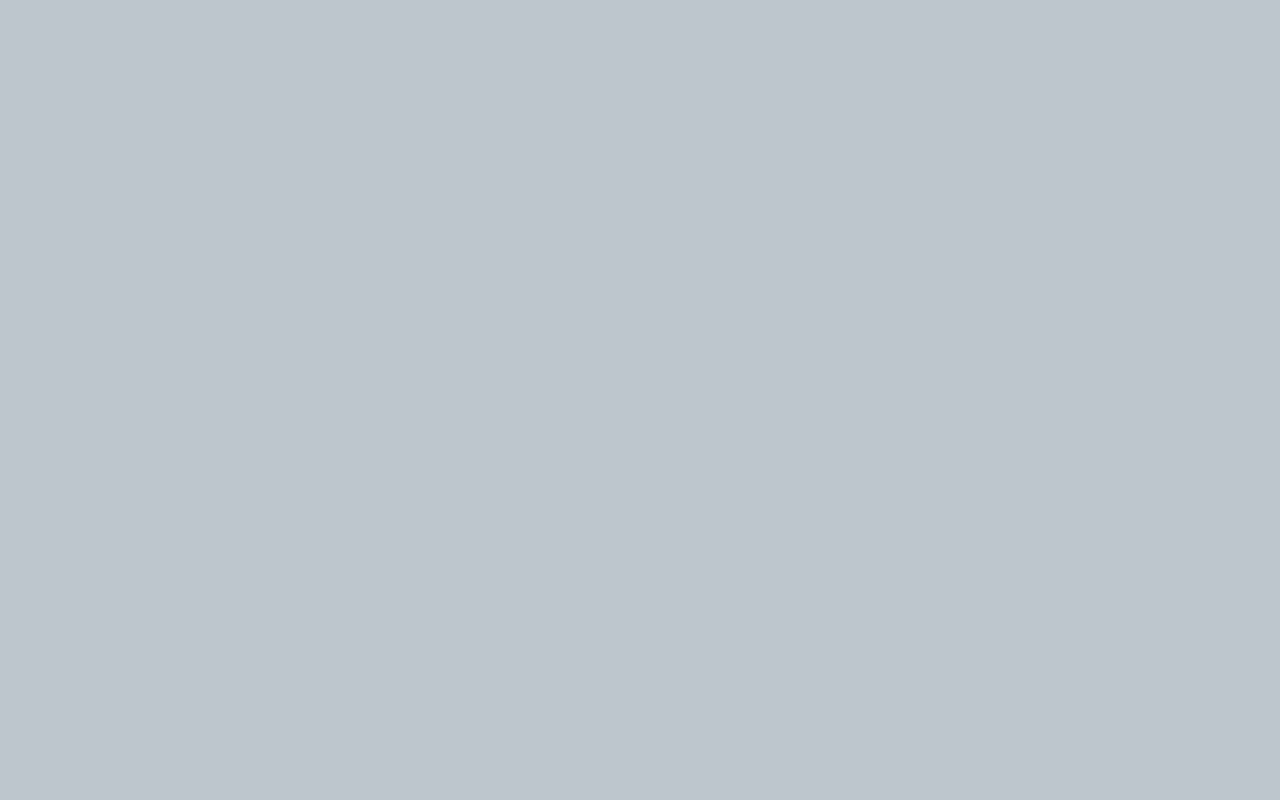
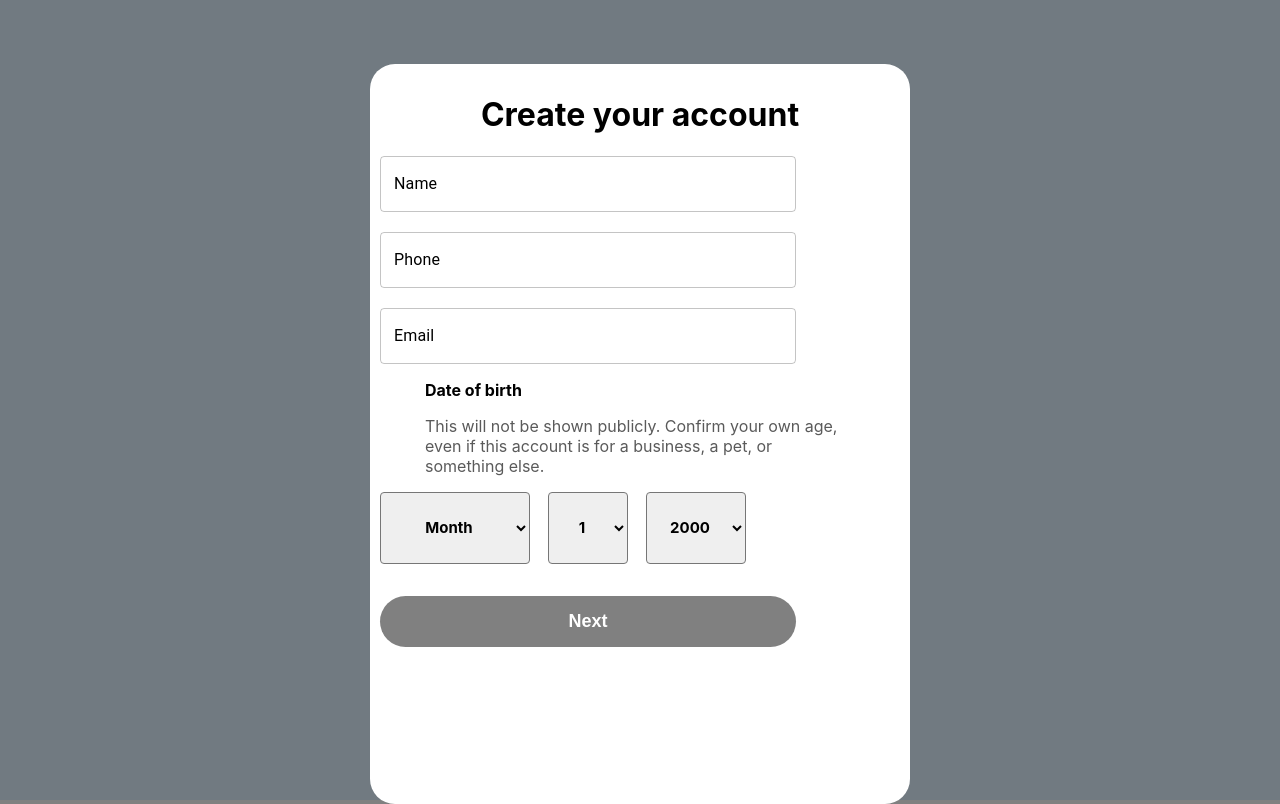
Before and after one commit to Sachin2903/Twitter_clone, a React (Create React App) app: page / in a window 1280 px wide. Built offline with nearby package versions, Linux system fonts and the light colour scheme.

Commit message:
added the create account part in group number 3

```diff
--- a/package.json
+++ b/package.json
@@ -10,6 +10,7 @@
     "@testing-library/jest-dom": "^5.16.5",
     "@testing-library/react": "^13.4.0",
     "@testing-library/user-event": "^13.5.0",
+    "node-modules": "^1.0.1",
     "react": "^18.2.0",
     "react-dom": "^18.2.0",
     "react-icons": "^4.9.0",
--- /dev/null
+++ b/src/components/organisms/CreateAcc/CreateAcc.module.css
@@ -0,0 +1,80 @@
+body {
+    background-color: rgb(128, 128, 128);
+}
+
+.main_container_create_acc {
+    width: 520px;
+    min-width: 520px;
+    height: 90%;
+    margin: auto;
+    margin-top: 4rem;
+    border-radius: 25px;
+    background-color: rgb(255, 255, 255);
+    padding: 10px;
+}
+
+.sub_container_acc_new h1 {
+    font-family: inherit;
+    text-align: center;
+    color: rgb(0, 0, 0);
+}
+
+.input_field {
+    width: 80%;
+}
+
+#first_heading {
+    font-weight: 20px;
+    font-family: inherit;
+    font-weight: bolder;
+    color: black;
+}
+
+.date_section p {
+    color: rgb(90, 90, 90);
+    padding: 0px 45px;
+
+}
+
+.select1 {
+    width: 150px;
+    height: 9vh;
+    margin-right: 18px;
+    border-radius: 4px;
+    text-align: center;
+    font-size: 15px;
+    font-weight: bolder;
+    font-family: inherit;
+}
+
+.select {
+    height: 9vh;
+    margin-right: 18px;
+    border-radius: 4px;
+    text-align: center;
+    font-size: 15px;
+    font-weight: bolder;
+    font-family: inherit;
+    min-width: 80px;
+}
+
+.btn_create {
+    margin-top: 32px;
+    width: 80%;
+    border: none;
+    font-weight: bolder;
+    font-size: 18px;
+    padding: 15px;
+    text-align: center;
+    background-color: gray;
+    color: white;
+    border-radius: 35px;
+    cursor: pointer;
+    transition: .2s ease-in-out;
+}
+
+.btn_create:hover {
+    background-color: black;
+    color: white;
+    transition: .2s ease-in-out;
+}
--- /dev/null
+++ b/src/components/organisms/CreateAcc/createAccount.js
@@ -0,0 +1,162 @@
+// import {  useState } from 'react';
+import { Fragment } from 'react';
+import CreateAcc from './CreateAcc.module.css'
+import { TextField } from '@mui/material';
+
+
+export function CreateAccOfTwitter() {
+    const textFieldStyles = {
+        marginTop: '20px', // Adjust this value to set the desired spacing
+    };
+
+
+    const labelStyles = {
+        color: 'black',
+    }
+
+
+    // const [selectedValue, setSelectedValue] = useState('');
+
+    // const handleChange = (event) => {
+    //     setSelectedValue(event.target.value);
+    // };
+
+
+
+    return (
+        <Fragment>
+            <div className={CreateAcc.main_container_create_acc}>
+
+                <div className={CreateAcc.sub_container_acc_new}>
+
+                    <h1>Create your account</h1>
+
+
+                    <TextField label="Name" variant='outlined' className={CreateAcc.input_field}
+                        InputLabelProps={{
+                            style: labelStyles,
+                        }} />
+
+
+
+                    <TextField label="Phone" variant='outlined' className={CreateAcc.input_field} style={textFieldStyles}
+                        InputLabelProps={{
+                            style: labelStyles,
+                        }} />
+
+                    <TextField label="Email" variant='outlined' className={CreateAcc.input_field} style={textFieldStyles}
+                        InputLabelProps={{
+                            style: labelStyles,
+                        }} />
+
+
+
+                    <div className={CreateAcc.date_section}>
+                        <p id={CreateAcc.first_heading}>Date of birth</p>
+                        <p>
+                            This will not be shown publicly. Confirm your own age, even if this account is for a business, a pet, or something else.</p>
+
+
+                        <select className={CreateAcc.select1}>
+                            <option value="">Month</option>
+                            <option value=''>January</option>
+                            <option value=''>February</option>
+                            <option value=''>March</option>
+                            <option value=''>April</option>
+                            <option value=''>May</option>
+                            <option value=''>June</option>
+                            <option value=''>July</option>
+                            <option value=''>August</option>
+                            <option value=''>September</option>
+                            <option value=''>October</option>
+                            <option value=''>November</option>
+                            <option value=''>December</option>
+                        </select>
+
+
+
+                        <select
+
+                            className={CreateAcc.select}
+                        >
+                            <option value=''>1</option>
+                            <option value=''>2</option>
+                            <option value=''>3</option>
+                            <option value=''>4</option>
+                            <option value=''>5</option>
+                            <option value=''>6</option>
+                            <option value=''>7</option>
+                            <option value=''>8</option>
+                            <option value=''>9</option>
+                            <option value=''>10</option>
+                            <option value=''>11</option>
+                            <option value=''>12</option>
+                            <option value=''>13</option>
+                            <option value=''>14</option>
+                            <option value=''>15</option>
+                            <option value=''>16</option>
+                            <option value=''>17</option>
+                            <option value=''>18</option>
+                            <option value=''>19</option>
+                            <option value=''>20</option>
+                            <option value=''>21</option>
+                            <option value=''>22</option>
+                            <option value=''>23</option>
+                            <option value=''>24</option>
+                            <option value=''>25</option>
+                            <option value=''>26</option>
+                            <option value=''>27</option>
+                            <option value=''>28</option>
+                            <option value=''>29</option>
+                            <option value=''>30</option>
+                            <option value=''>31</option>
+                        </select>
+
+
+
+
+                        <select
+                            className={CreateAcc.select}
+
+
+                            style={{ width: '100px' }}
+                        >
+                            <option value=''>2000</option>
+                            <option value=''>2001</option>
+                            <option value=''>2002</option>
+                            <option value=''>2003</option>
+                            <option value=''>2004</option>
+                            <option value=''>2005</option>
+                            <option value=''>2006</option>
+                            <option value=''>2007</option>
+                            <option value=''>2008</option>
+                            <option value=''>2009</option>
+                            <option value=''>2010</option>
+                            <option value=''>2011</option>
+                            <option value=''>2012</option>
+                            <option value=''>2013</option>
+                            <option value=''>2014</option>
+                            <option value=''>2015</option>
+                            <option value=''>2016</option>
+                            <option value=''>2017</option>
+                            <option value=''>2018</option>
+                            <option value=''>2019</option>
+                            <option value=''>2020</option>
+                            <option value=''>2021</option>
+                            <option value=''>2022</option>
+                            <option value=''>2023</option>
+                            <option value=''>2024</option>
+                            <option value=''>2025</option>
+                            <option value=''>2026</option>
+                        </select>
+
+
+                    </div>
+                    <button className={CreateAcc.btn_create}>Next</button>
+                </div>
+
+
+            </div>
+        </Fragment>
+    )
+}
--- a/src/components/pages/register/register.js
+++ b/src/components/pages/register/register.js
@@ -1,29 +1,30 @@
 import { Fragment } from "react";
 import styles from "./register.module.css";
+import { CreateAccOfTwitter } from "../../organisms/CreateAcc/createAccount";
 
 
-export function SignInUp(){
+
+export function SignInUp() {
    return (
       <Fragment>
          <div className={styles.mainbox}>
 
 
-
+            {/* min-width : 280px
+            widith : 280px
+               height : 90%  */}
 
             {/* <div className={styles.login}>
+
+            </div> */}
+
+            <CreateAccOfTwitter />
 
 
 
 
 
-
-            </div> */}
-
-
-
-
-
-          </div>
+         </div>
 
 
       </Fragment>
```
Also changed, not shown: 1 other file (tests, documents, lock files or other folders).
